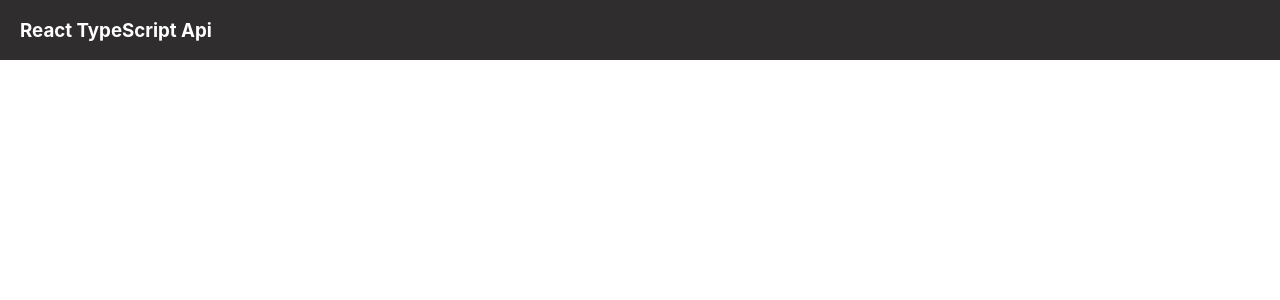
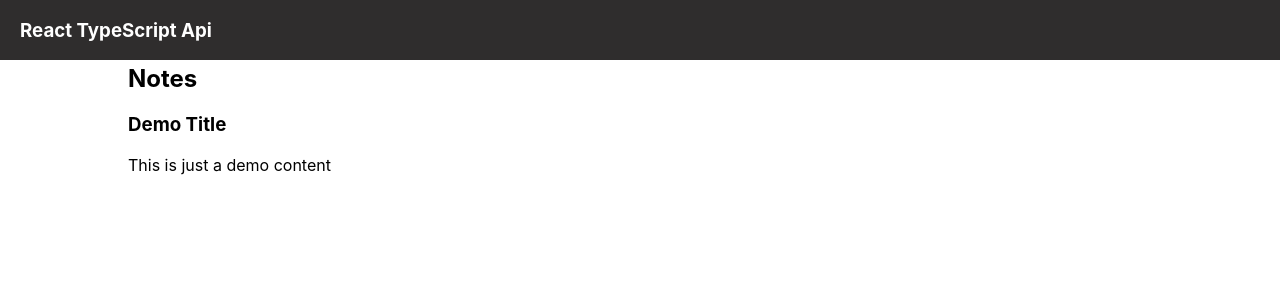
Before and after one commit to asketsystem/typescript-apiapp, a React (Create React App) app: page / in a window 1280 px wide. Shown: the top 300 px of the page. Built offline with nearby package versions, Linux system fonts and the light colour scheme.

Commit message:
I'm passing this notes array to the ListNotes

```diff
--- a/src/App.tsx
+++ b/src/App.tsx
@@ -1,12 +1,26 @@
 import './App.css';
 import Header from './components/Header';
+import { useState } from 'react';
+import ListNotes from './components/ListNotes';
+import { Note } from './models/note.model';
 
 function App() {
-  return (
-    <>
+ const [notes, setNotes] = useState<Note[]>([
+   {
+     id: "1",
+     title: "Demo Title",
+     body: "This is just a demo content",
+   }
+ ]);
+
+ return (
+   <>
       <Header />
-    </>
-  );
+      <div className='container'>
+        <ListNotes notes={notes} />
+      </div>
+   </>
+ );
 }
 
 export default App;
```
